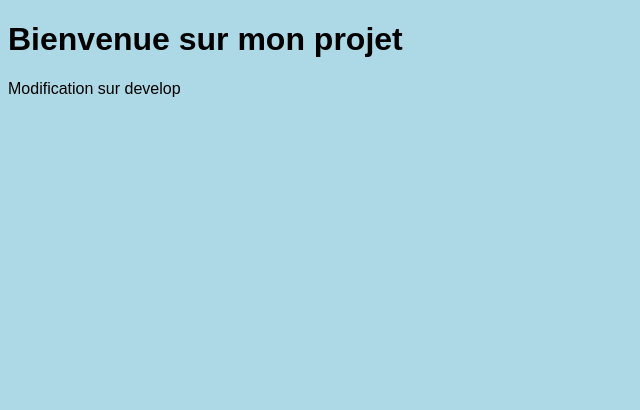
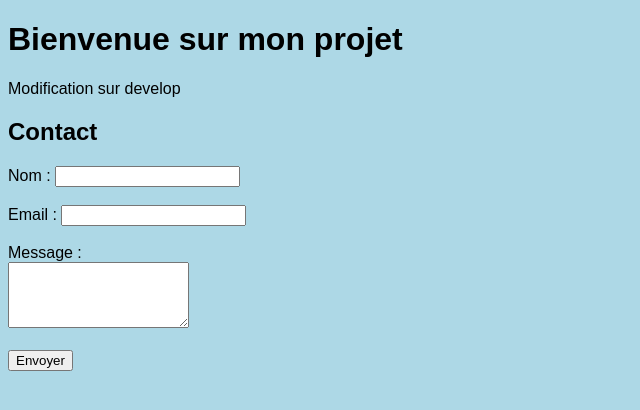
Before and after one commit to faresbensalem/Projet_Examen, a plain HTML site: page index.html in a window 1280 px wide. Shown: the whole page, without its empty margins (0-640 px from the left). Drawn offline with Linux system fonts and the light colour scheme.

Commit message:
Ajout de la section Contact dans index.html

```diff
--- a/index.html
+++ b/index.html
@@ -9,5 +9,17 @@
 <body>
     <h1>Bienvenue sur mon projet</h1>
     <p>Modification sur develop</p>
+    <section id="contact">
+        <h2>Contact</h2>
+        <form action="#" method="post">
+          <label for="name">Nom :</label>
+          <input type="text" id="name" name="name" required><br><br>
+          <label for="email">Email :</label>
+          <input type="email" id="email" name="email" required><br><br>
+          <label for="message">Message :</label><br>
+          <textarea id="message" name="message" rows="4" required></textarea><br><br>
+          <button type="submit">Envoyer</button>
+        </form>
+      </section>
 </body>
 </html>
```
